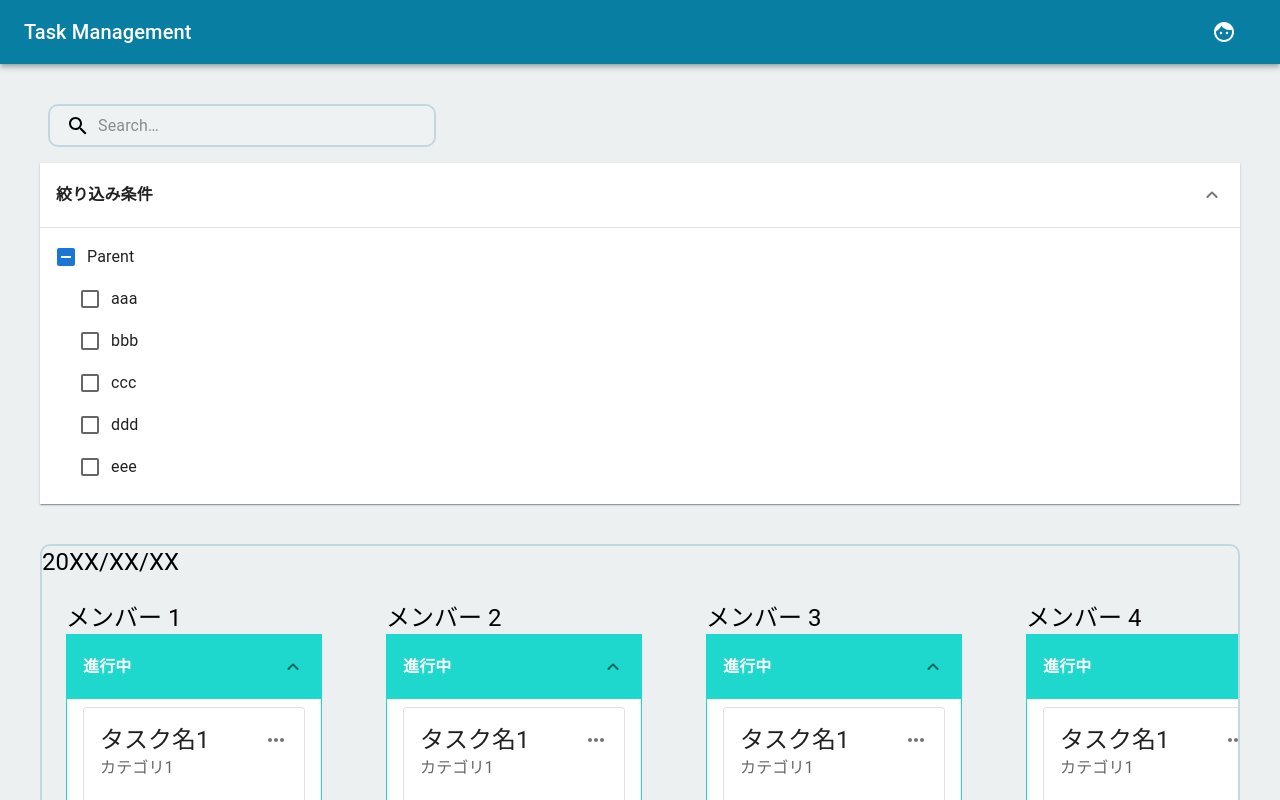
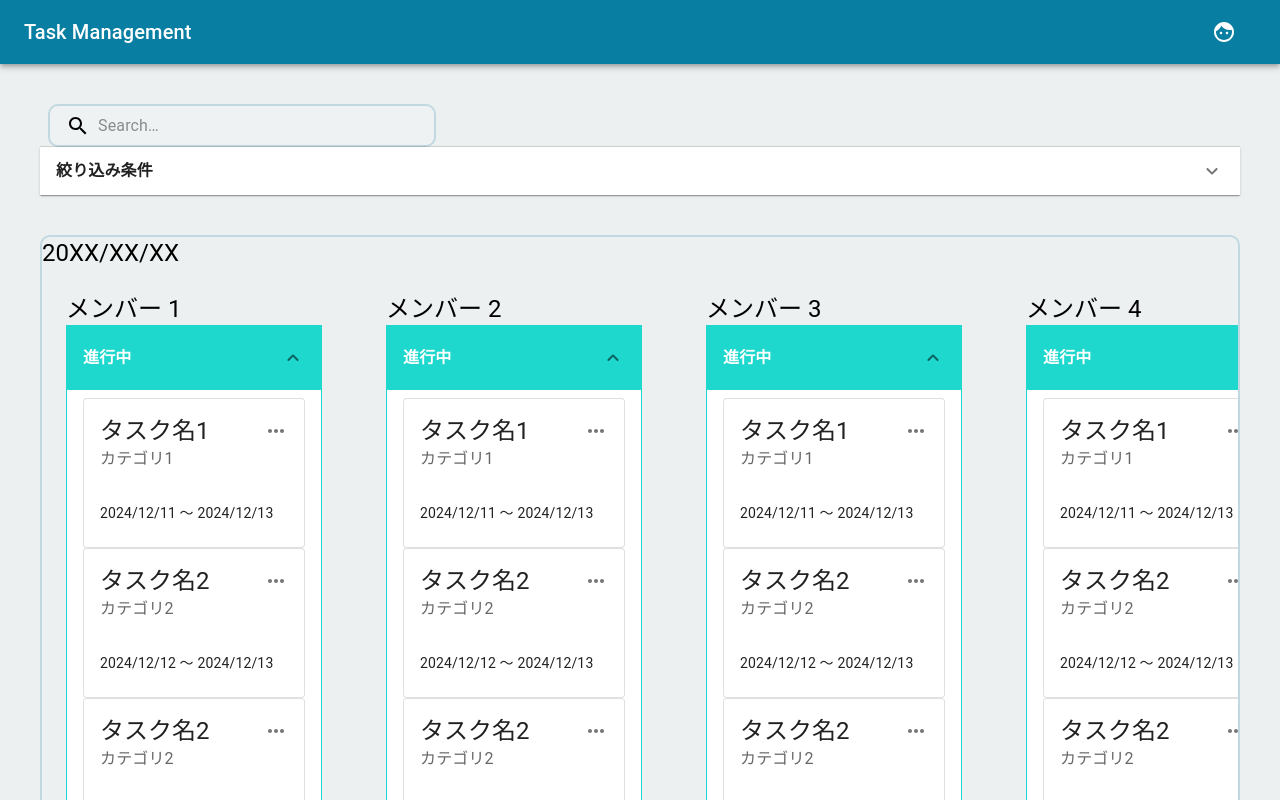
Before and after one commit to m-watanabe-8/task_management_app, a React (Create React App) app in the folder frontend/: page /task-search in a window 1280 px wide. Built offline with nearby package versions, Linux system fonts and the light colour scheme.

Commit message:
タスク検索画面の修正

```diff
--- a/frontend/src/components/SearchBar.jsx
+++ b/frontend/src/components/SearchBar.jsx
@@ -80,14 +80,14 @@ export function SearchBar() {
         //     isChecked: false
         // }))
     ]);
-    const [checked, setChecked] = useState([true, false]);
+    const [checkedParent, setCheckedParent] = useState(false);
 
-    const handleChange1 = (event) => {
-        setChecked([event.target.checked, event.target.checked]);
+    const handleChangeParent = (e) => {
+        setCheckedParent([e.target.checked, e.target.checked]);
         setCheckedList(prevList =>
             prevList.map(item => ({
                 ...item,
-                isChecked: event.target.checked
+                isChecked: e.target.checked
             }))
         );
     };
@@ -99,8 +99,6 @@ export function SearchBar() {
                 check.id === index ? {...check, isChecked: e.target.checked} : check
             )
         );
-        console.log(checkedList)
-        console.log(e.target.checked)
     };
 
     useEffect(() => {
@@ -115,7 +113,6 @@ export function SearchBar() {
                     <FormControlLabel
                         key={member.id}
                         label={member.name}
-                        // control={<Checkbox checked={checkedList[{index}]} onChange={(e) => console.log(e,member, index)} />}
                         control={
                             <Checkbox
                                 checked={checkedList[index].isChecked}
@@ -140,7 +137,6 @@ export function SearchBar() {
             />
         </Search>
         <Accordion
-        defaultExpanded
         square
         >
             <AccordionSummary
@@ -153,12 +149,12 @@ export function SearchBar() {
             <Divider />
             <AccordionDetails>
             <FormControlLabel
-                label="Parent"
+                label="全メンバー"
                 control={
                     <Checkbox
-                        checked={checked[0] && checked[1]}
-                        indeterminate={checked[0] !== checked[1]}
-                        onChange={handleChange1}
+                        checked={checkedParent}
+                        indeterminate={checkedParent !== checkedList.find((check) => check === false)}
+                        onChange={(e) => handleChangeParent(e)}
                     />
                 }
             />
--- a/frontend/src/pages/TaskSearch/index.jsx
+++ b/frontend/src/pages/TaskSearch/index.jsx
@@ -21,7 +21,7 @@ const TaskSearch = () => {
             height: '100vh',
             display: 'flex',
             flexDirection: 'column',
-            overflow: { xs: 'auto', lg: 'hidden' }
+            overflow: { xs: 'auto', md: 'hidden' }
         }}>
             <Header />
             <Box sx={{ width: '100%' }}>
@@ -42,10 +42,10 @@ const TaskSearch = () => {
                     <Stack
                     sx={{
                         // 画面サイズに応じて動作変更
-                        flexGrow: { xs: 'unset', lg: 1 },
+                        flexGrow: { xs: 'unset', md: 1 },
                         // 縦並び時の高さ調整
-                        minHeight: { xs: 'fit-content', lg: '100%' },
-                        flexDirection: { xs: 'column', lg: 'row' },
+                        minHeight: { xs: 'fit-content', md: '100%' },
+                        flexDirection: { xs: 'column', md: 'row' },
                         maxWidth: '100vw',
                         overflowX: 'auto',
                         gap: 2
@@ -57,10 +57,10 @@ const TaskSearch = () => {
                             key={value}
                             spacing={2}
                             sx={{
-                                height: { xs: 'auto', lg: '100%' },
-                                minWidth: { xs: 'auto', lg: '20vw' },
+                                height: { xs: 'auto', md: '100%' },
+                                minWidth: { xs: 'auto', md: '20vw' },
                                 flexShrink: 0,
-                                mb: { xs: 2, lg: 0 },
+                                mb: { xs: 2, md: 0 },
                                 p: 3,
                             }}>
                                 <Typography variant="h5" component="div">
```
